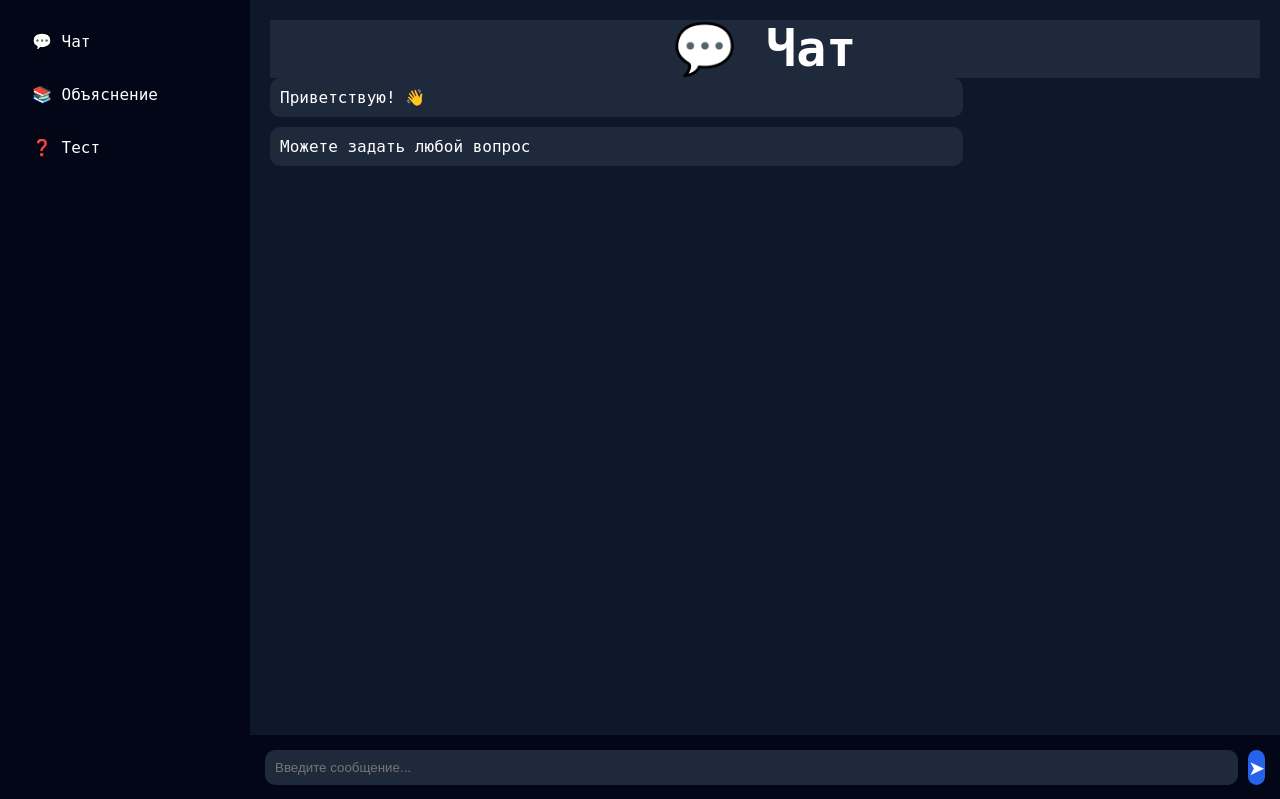
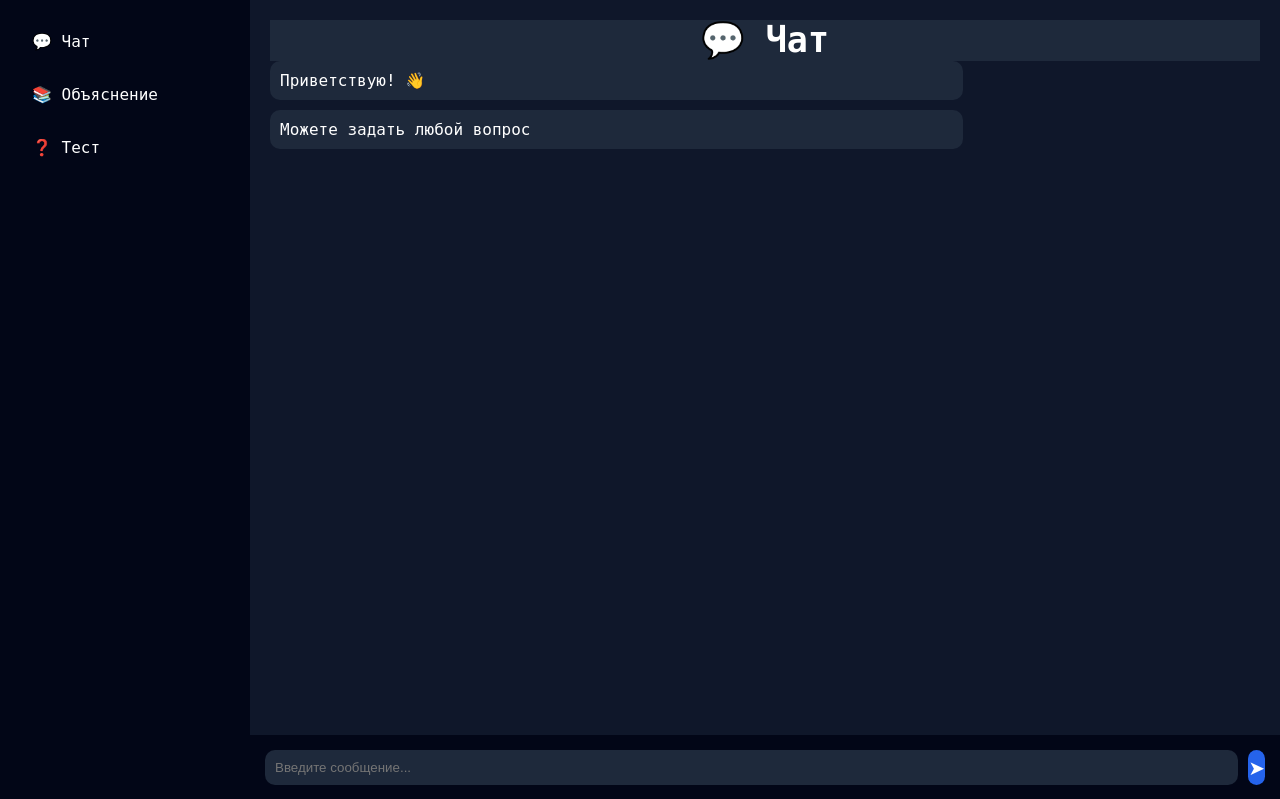
Before and after one commit to stepinin/AI_Study_Helper, a Flask app: page / in a window 1280 px wide. Shown: the top 799 px of the page. Run offline with Flask 3, Linux system fonts and the light colour scheme; some web fonts are replaced.

Commit message:
Update style.css

```diff
--- a/static/style.css
+++ b/static/style.css
@@ -106,7 +106,7 @@ footer{
 
 h1{
     text-align: center;
-    font-size:50px;
+    font-size:35px;
     background-color: #1e293b;
 }
 
```
